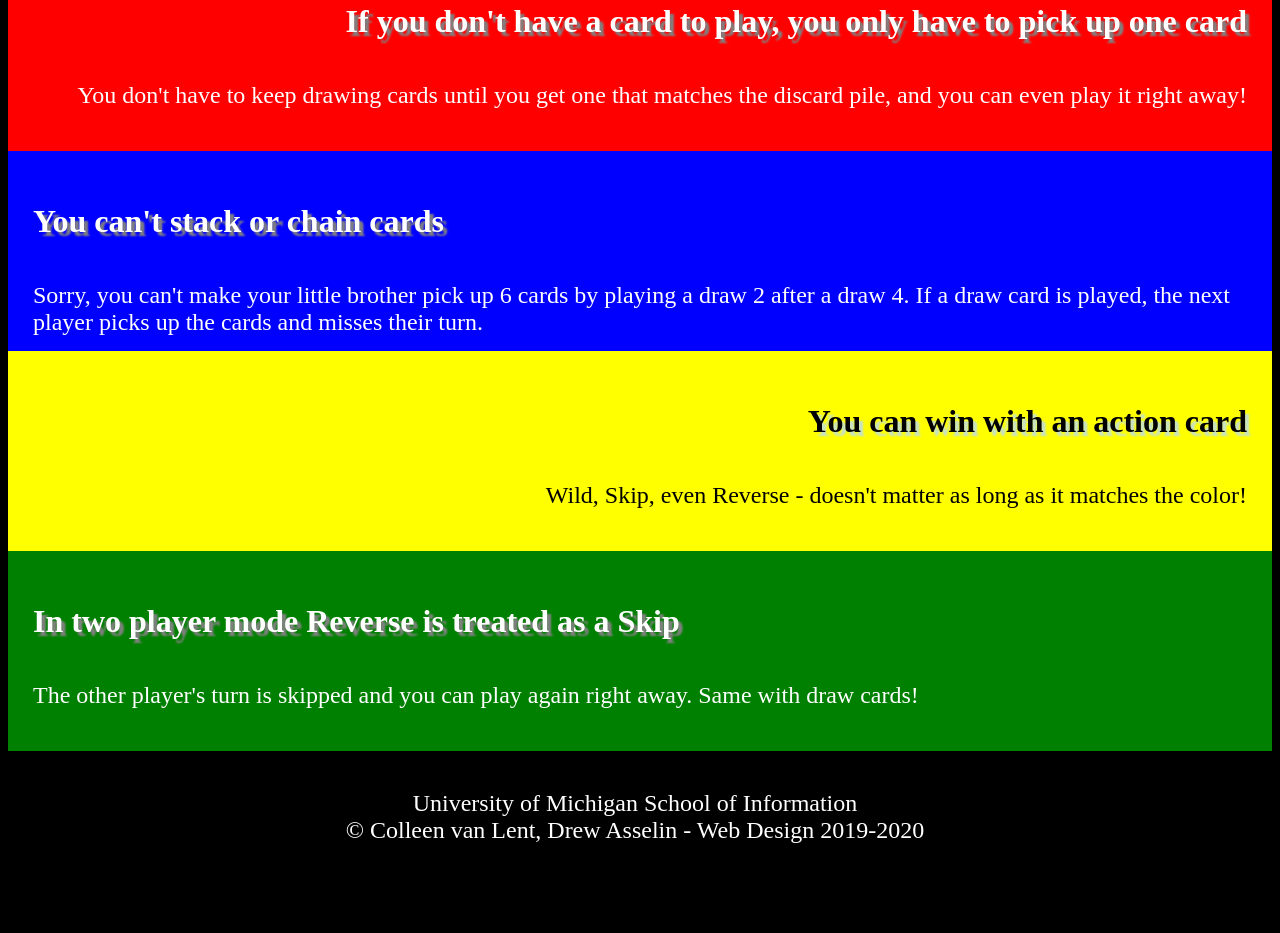
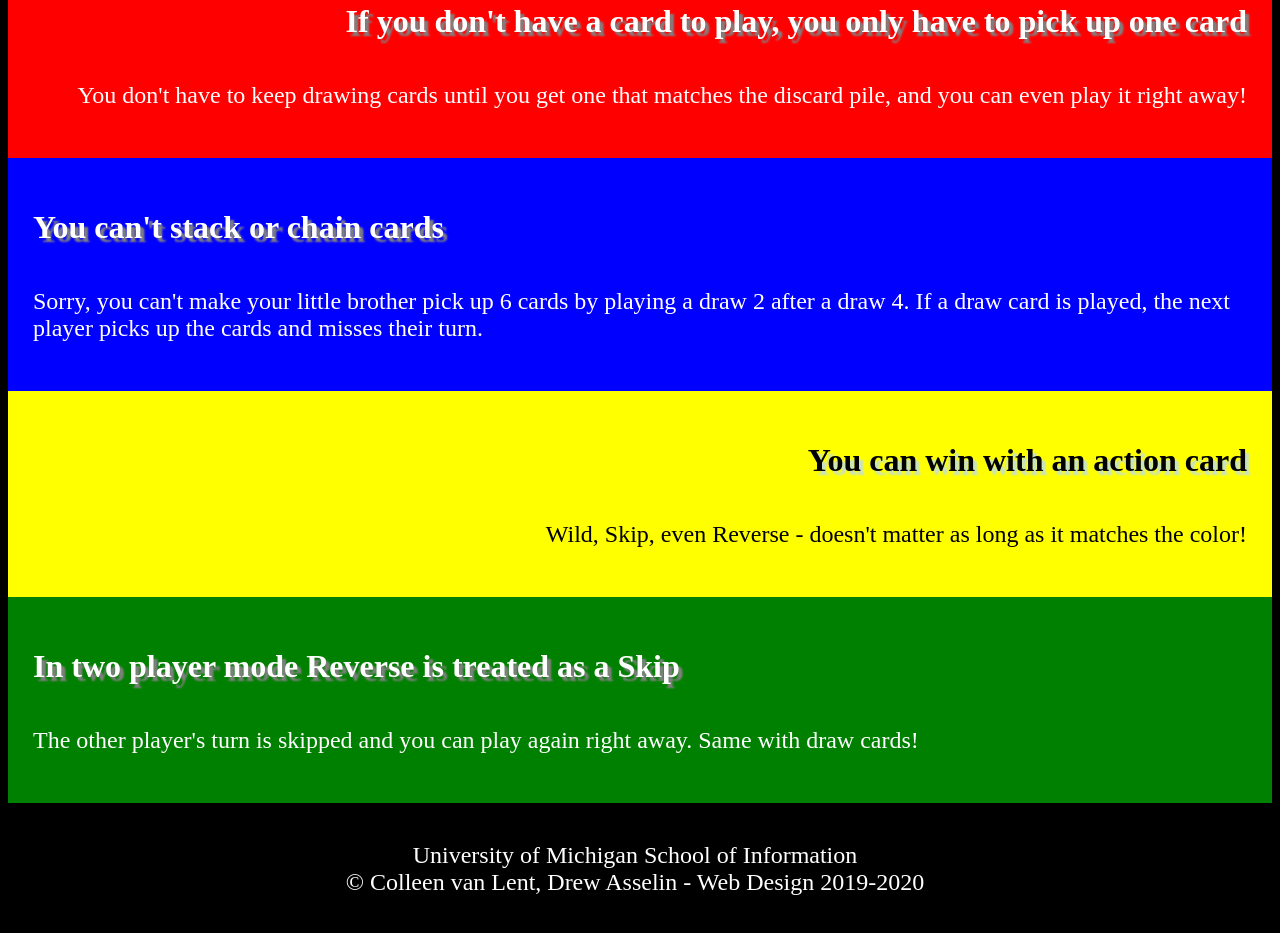
Before and after one commit to leilaboudalia/homework2-2021, a plain HTML site: page index.html in a window 1280 px wide. Shown: the part 827-1760 px from the top of the page. Before the commit the page ends 1713 px from the top, so only its background shows below. Drawn offline with Linux system fonts and the light colour scheme.

Commit message:
updated errors

```diff
--- a/css/style.css
+++ b/css/style.css
@@ -2,7 +2,7 @@
 body{
     background: #000000;
     color: #ffffff;
-    font-family:"Times New Roman";
+    font-family: "Times New Roman";
     }
 
 h1{
@@ -35,7 +35,7 @@ img{
 #red{
     background-color: #FF0000;
     text-align: right;
-    height: 150px;
+    min-height: 150px;
     padding-top: 25px;
     padding-bottom: 25px;
     padding-left: 25px;
@@ -46,7 +46,7 @@ img{
 #blue{
     background: #0000FF;
     text-align: left;
-    height: 150px;
+    min-height: 150px;
     padding-top: 25px;
     padding-bottom: 25px;
     padding-left: 25px;
@@ -56,7 +56,7 @@ img{
 #yellow{
     background: #FFFF00;
     text-align: right;
-    height: 150px;
+    min-height: 150px;
     padding-top: 25px;
     padding-bottom: 25px;
     padding-left: 25px;
@@ -76,7 +76,7 @@ img{
 #green{
     background: #008000;
     text-align: left;
-    height: 150px;
+    min-height: 150px;
     padding-top: 25px;
     padding-bottom: 25px;
     padding-left: 25px;
@@ -85,6 +85,6 @@ img{
 
 footer{
     text-align: center;
+    padding-right: 10px;
     padding-bottom: 10px;
-    padding-right: 10px;
 }
```
